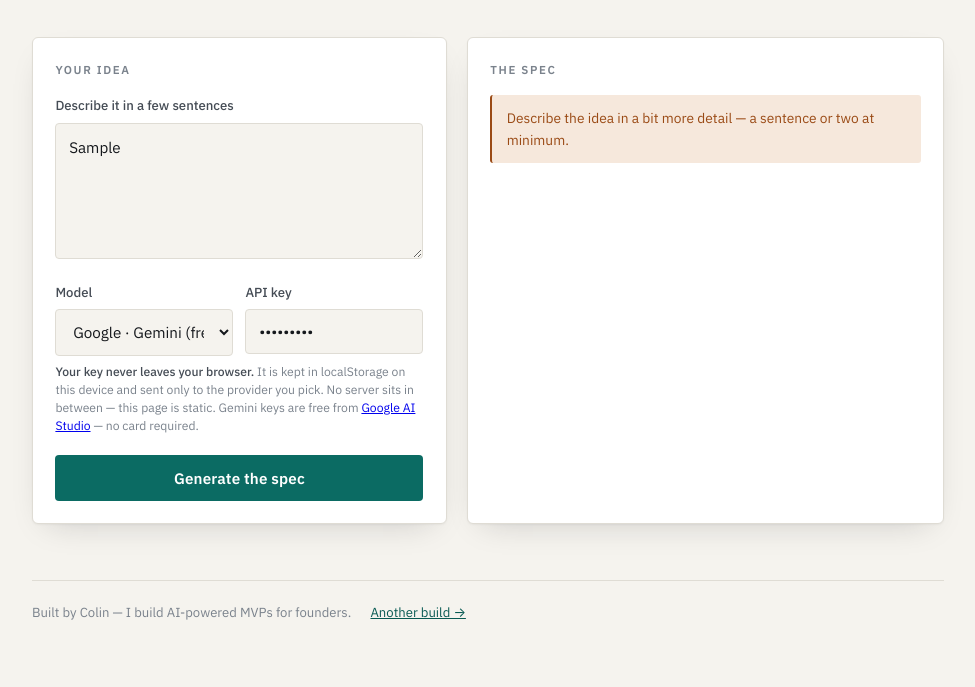
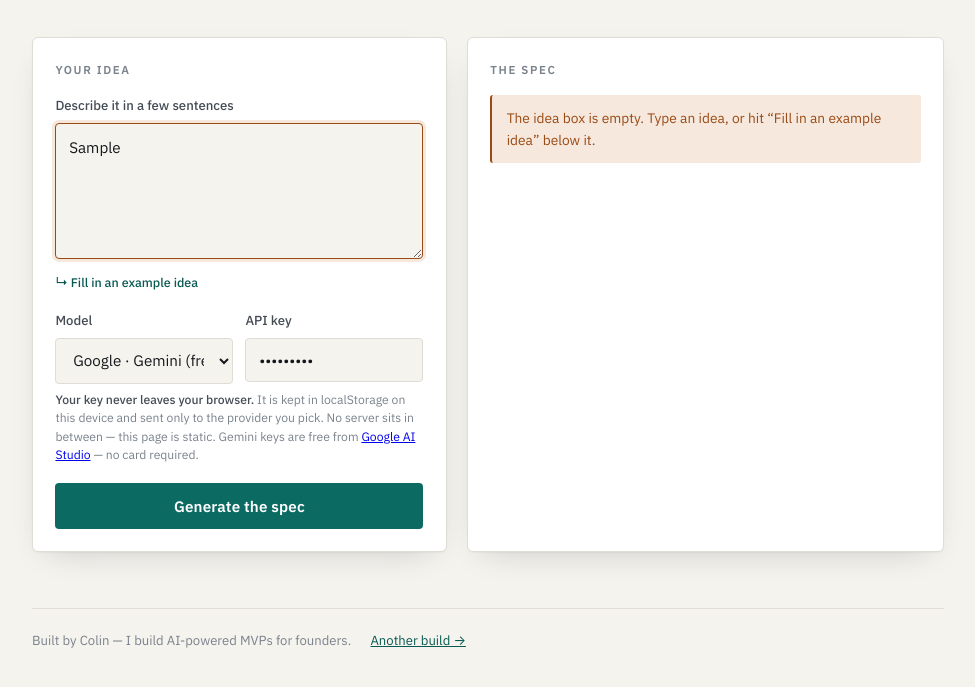
Before and after one commit to ColinAIbyte/mvp-spec, a plain HTML site: page index.html in a window 1280 px wide. Both pictures are taken after typing "Sample", "Sample123" into the empty fields and a click on the button "Generate the spec". Shown: the part 211-898 px from the top of the page, without its empty margins (152-1127 px from the left). Drawn offline with Linux system fonts and the light colour scheme.

Commit message:
空输入是最常见的失败，别让占位符冒充内容
真人连着在这儿卡了两次：占位符那段完整的示例句子看起来就像已经
填好的内容，于是直接点生成，然后收到一句"再详细点"——而框其实是空的。

- 占位符换成明确的指令句，并调淡透明度
- 加"填入示例"按钮：不想动脑的访客一键就能看到输出，
  这对 demo 的转化比什么文案都管用
- 校验失败时把焦点送回输入框并高亮边框，而不是只在右栏丢一句红字

Co-Authored-By: Claude Opus 5 <noreply@anthropic.com>

```diff
--- a/index.html
+++ b/index.html
@@ -85,6 +85,16 @@
   .row{display:flex; gap:.75rem; margin-top:1rem}
   .row>div{flex:1; min-width:0}
 
+  textarea::placeholder{color:var(--muted); opacity:.55}
+  .example{
+    display:inline-flex; align-items:center; gap:.35rem; margin-top:.5rem;
+    font-family:var(--sans); font-size:.78rem; font-weight:500;
+    color:var(--accent-ink); background:transparent; border:0; padding:0; cursor:pointer;
+  }
+  .example:hover{text-decoration:underline}
+  .example:focus-visible{outline:2px solid var(--accent-ink); outline-offset:3px; border-radius:2px}
+  textarea.nudge{border-color:var(--warn); box-shadow:0 0 0 3px var(--warn-soft)}
+
   .hint{font-size:.76rem; color:var(--muted); margin:.45rem 0 0; line-height:1.5}
   .hint strong{color:var(--ink-2); font-weight:500}
 
@@ -163,7 +173,8 @@
       <h2>Your idea</h2>
 
       <label for="idea">Describe it in a few sentences</label>
-      <textarea id="idea" placeholder="A tool that lets freelance designers send a client a link where the client can leave feedback directly on the design, without signing up."></textarea>
+      <textarea id="idea" placeholder="Type your idea here — or use the example below."></textarea>
+      <button type="button" class="example" id="example">↳ Fill in an example idea</button>
 
       <div class="row">
         <div>
@@ -402,7 +413,13 @@
     const key = keyEl.value.trim();
     const provider = provEl.value;
 
-    if (idea.length < 20) return fail("Describe the idea in a bit more detail — a sentence or two at minimum.");
+    if (idea.length < 20) {
+      // 空输入是最常见的失败，别只在右栏报错——把人带回该填的地方
+      ideaEl.classList.add("nudge");
+      ideaEl.focus();
+      return fail("The idea box is empty. Type an idea, or hit \u201cFill in an example idea\u201d below it.");
+    }
+    ideaEl.classList.remove("nudge");
     const NAMES = { gemini: "Google AI Studio", openai: "OpenAI", anthropic: "Anthropic", deepseek: "DeepSeek" };
     if (!key) return fail("Add an API key for " + NAMES[provider] + ". It stays in this browser.");
 
@@ -472,6 +489,16 @@
     }
   }
 
+  const EXAMPLE = "A tool where a founder pastes their landing page URL and gets back the "
+    + "three most confusing things a first-time visitor would hit, ranked by how likely "
+    + "they are to cause a bounce.";
+
+  document.getElementById("example").addEventListener("click", () => {
+    ideaEl.value = EXAMPLE;
+    ideaEl.classList.remove("nudge");
+    ideaEl.focus();
+  });
+
   goEl.addEventListener("click", generate);
   ideaEl.addEventListener("keydown", e => {
     if ((e.metaKey || e.ctrlKey) && e.key === "Enter") generate();
```
